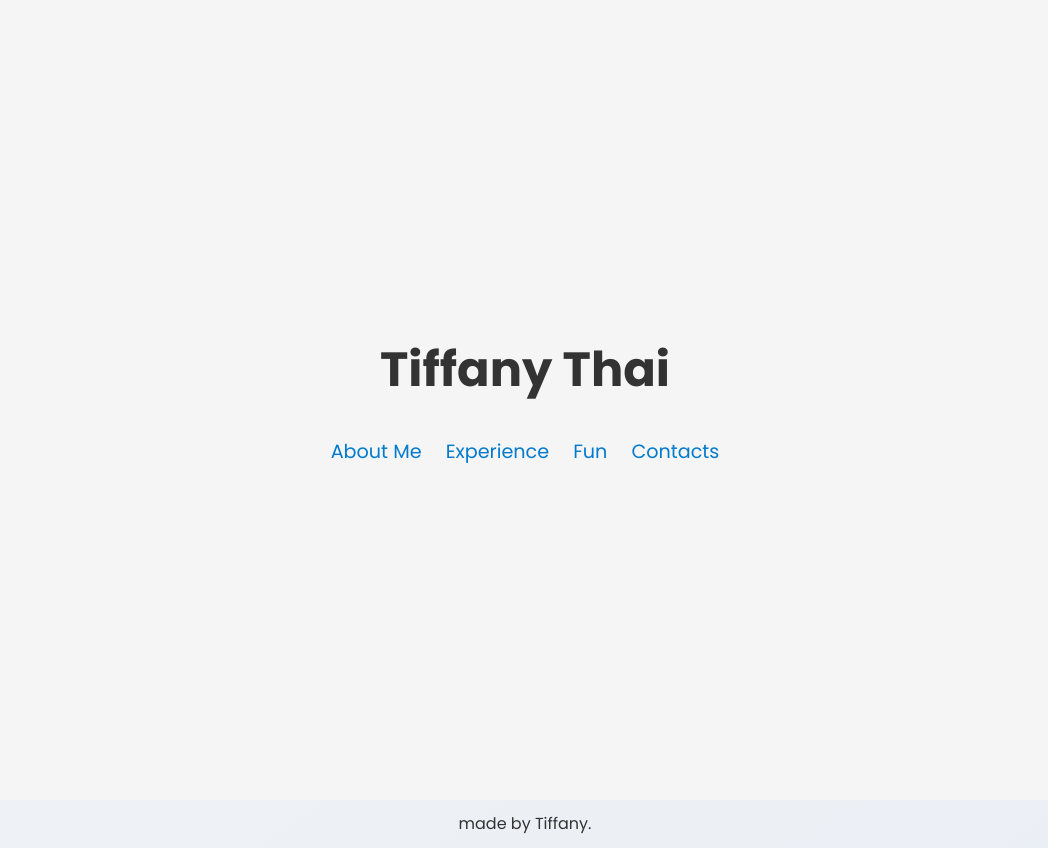
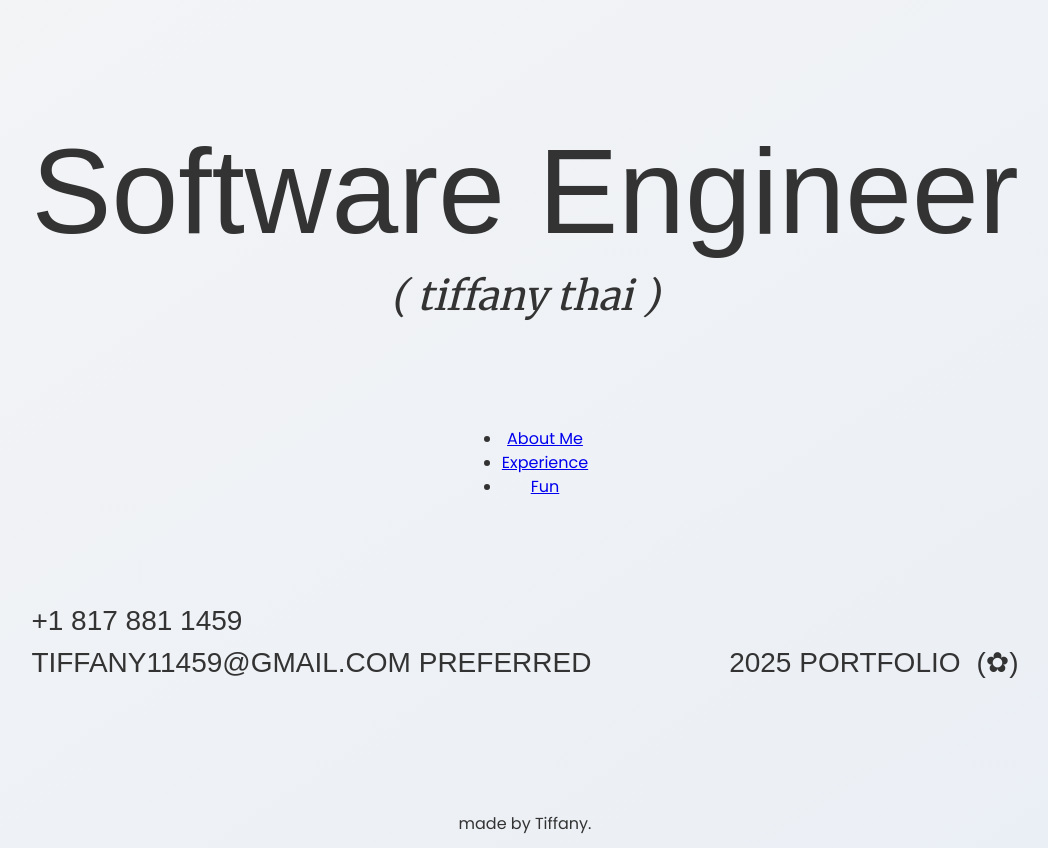
Before and after one commit to tt954/tthai, a SvelteKit app: page / in a window 1280 px wide. Shown: the whole page, without its empty margins (115-1163 px from the left). Built offline with nearby package versions, Linux system fonts and the light colour scheme.

Commit message:
style: landing page

```diff
--- a/package.json
+++ b/package.json
@@ -34,6 +34,8 @@
 	},
 	"type": "module",
 	"dependencies": {
+		"@fontsource-variable/oswald": "^5.1.1",
+		"@fontsource/merriweather": "^5.1.1",
 		"@fontsource/poppins": "^5.1.1"
 	}
 }
--- a/src/routes/+page.svelte
+++ b/src/routes/+page.svelte
@@ -26,7 +26,10 @@
 </svelte:head>
 
 <section class="hero">
-	<h1>Tiffany Thai</h1>
+	<div class="hero-header">
+		<h1 class="hero-title">software engineer</h1>
+		<h2 class="hero-name">( tiffany thai )</h2>
+	</div>
 
 	<nav class="menu">
 		<ul>
@@ -39,23 +42,19 @@
 			<li aria-current={$page.url.pathname === "/fun" ? "page" : undefined}>
 				<a href="/fun">Fun</a>
 			</li>
-			<li>
-				<a href="#" on:click|preventDefault={toggleContacts}>Contacts</a>
-			</li>
-			{#if isExpanded}
-				<li class="contact-info">
-					<span>{email}</span>
-					<button on:click={copyEmail} title="Copy Email">
-						{#if isCopied}
-							<i class="fas fa-check"></i>
-						{:else}
-							<i class="fas fa-copy"></i>
-						{/if}
-					</button>
-				</li>
-			{/if}
 		</ul>
 	</nav>
+
+	<div class="footer">
+		<div class="footer-contact">
+			<p>+1 817 881 1459</p>
+			<p>tiffany11459@gmail.com preferred</p>
+		</div>
+		<div class="footer-extra">
+			<p>2025 portfolio</p>
+			<p>(✿)</p>
+		</div>
+	</div>
 </section>
 
 <style>
@@ -63,55 +62,42 @@
 		display: flex;
 		flex-direction: column;
 		align-items: center;
-		justify-content: center;
+		justify-content: space-between;
 		height: 100vh;
+		width: max-content;
 		text-align: center;
-		background-color: #f5f5f5;
-		padding: 0 1rem;
+		padding: 7.25rem 1rem;
+		margin: 0 auto;
 	}
 
-	h1 {
-		font-size: 3rem;
-		font-weight: 700;
-		color: #333;
-		margin-bottom: 2rem;
+	.hero-title {
+		font-family: var(--font-oswald);
+		font-size: 7.5rem;
+		font-weight: 400;
+		line-height: 1.25;
+		text-transform: capitalize;
+	}
+	.hero-name {
+		font-family: var(--font-merriweather);
+		font-size: 2.5rem;
+		font-style: italic;
+		font-weight: 300;
 	}
 
-	nav.menu ul {
-		list-style: none;
-		padding: 0;
+	.footer {
 		display: flex;
-		gap: 1.5rem;
+		justify-content: space-between;
+		align-items: flex-end;
+		font-family: var(--font-oswald);
+		font-size: var(--font-size-h4);
+		text-transform: uppercase;
+		width: 100%;
 	}
-
-	nav.menu li {
-		font-size: 1.2rem;
+	.footer-contact {
+		text-align: left;
 	}
-
-	nav.menu a {
-		text-decoration: none;
-		color: #007acc;
-		transition: color 0.3s;
-	}
-
-	nav.menu a:hover {
-		color: #005f99;
-	}
-
-	.contact-info {
+	.footer-extra {
 		display: flex;
-		align-items: center;
-		gap: 0.5rem;
-	}
-
-	.contact-info button {
-		background: none;
-		border: none;
-		cursor: pointer;
-		color: #007acc;
-	}
-
-	.contact-info button:hover {
-		color: #005f99;
+		gap: 1rem;
 	}
 </style>
--- a/src/routes/styles.css
+++ b/src/routes/styles.css
@@ -1,7 +1,11 @@
 @import "@fontsource/poppins";
+@import "@fontsource/merriweather";
+@import "@fontsource-variable/oswald";
 
 :root {
 	--font-body: "Poppins", sans-serif;
+	--font-merriweather: "Merriweather", serif;
+	--font-oswald: "Oswald Variable", sans-serif;
 	--color-bg-0: rgb(202, 216, 228);
 	--color-bg-1: hsl(209, 36%, 86%);
 	--color-bg-2: hsl(224, 44%, 95%);
```
Also changed, not shown: 1 other file (tests, documents, lock files or other folders).
